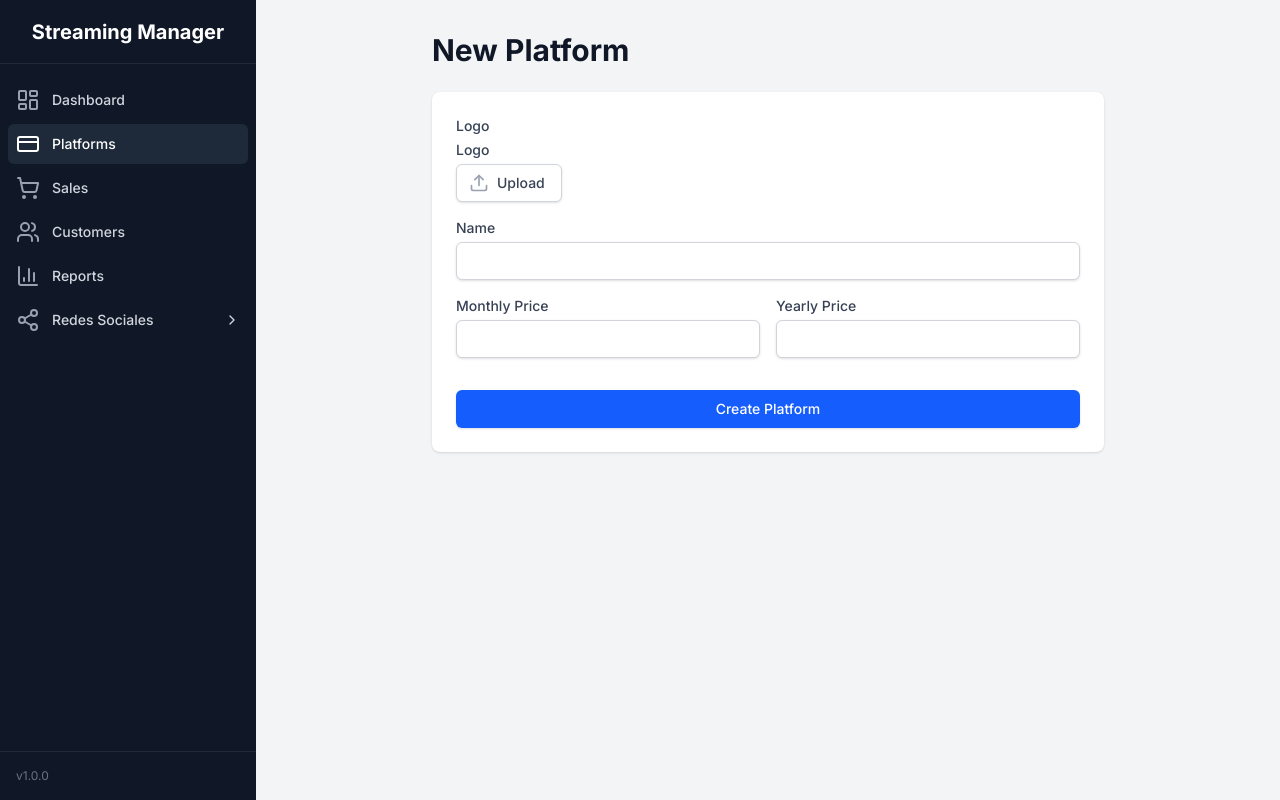
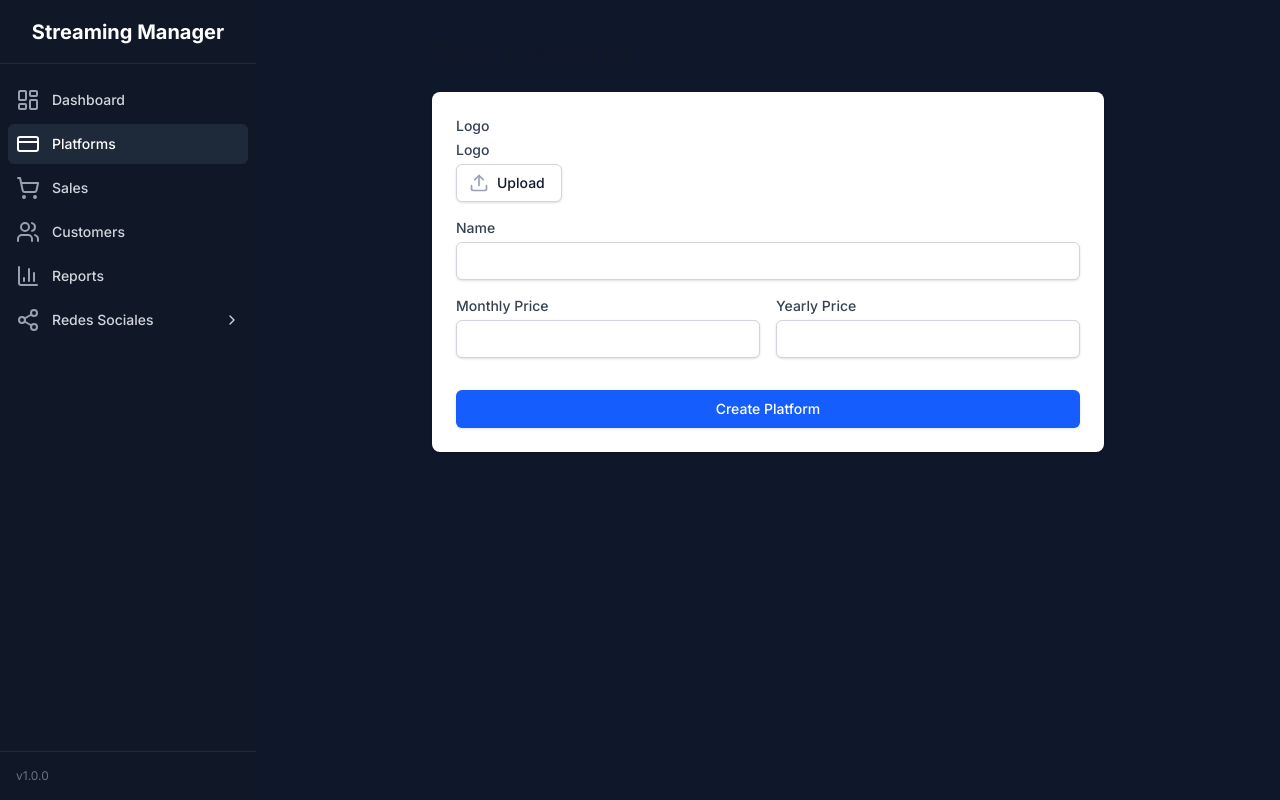
Before and after one commit to glassardtaller-a11y/Proyecto-Taller-1, a Next.js app in the folder streaming-app/: page /platforms/new in a window 1280 px wide. Built offline with nearby package versions, Linux system fonts and the light colour scheme.

Commit message:
fix: colres global

```diff
--- a/streaming-app/src/app/globals.css
+++ b/streaming-app/src/app/globals.css
@@ -51,3 +51,12 @@ textarea:focus {
   padding: 1.5rem;
   box-shadow: 0 1px 3px rgba(0, 0, 0, 0.2);
 }
+
+/* ================================
+   WHITE CARD FIX (GLOBAL)
+================================ */
+
+.bg-white {
+  color: #0f172a;
+  /* slate-900 */
+}
--- a/streaming-app/src/app/layout.tsx
+++ b/streaming-app/src/app/layout.tsx
@@ -21,7 +21,7 @@ export default function RootLayout({
       <body className={inter.className}>
         <div className="flex">
           <Sidebar />
-          <main className="flex-1 bg-gray-100 min-h-screen p-8">
+          <main className="flex-1 bg-slate-900 min-h-screen p-8">
             {children}
           </main>
         </div>
```
